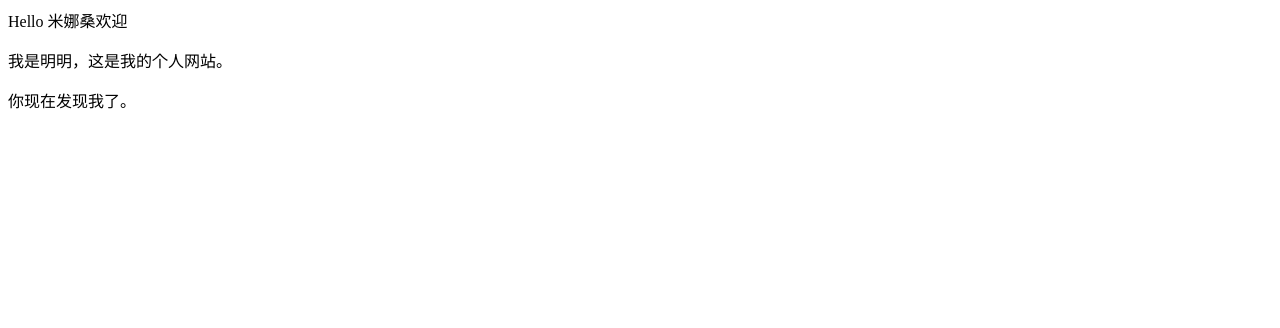
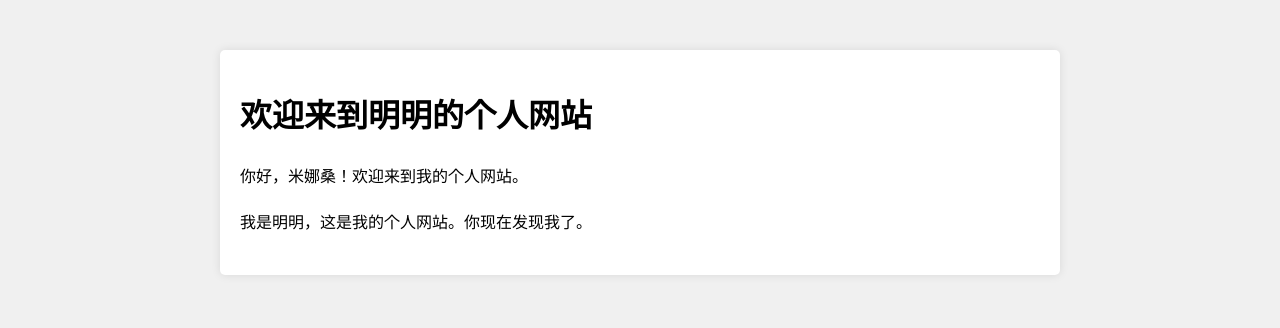
Before and after one commit to SiriusMing/siriusming.github.io, a plain HTML site: page index.html in a window 1280 px wide. Drawn offline with Linux system fonts and the light colour scheme.

Commit message:
Update index.html

```diff
--- a/index.html
+++ b/index.html
@@ -1,4 +1,39 @@
-<p>Hello 米娜桑欢迎</p>
-<p>我是明明，这是我的个人网站。 </p>
-<p>你现在发现我了。</p>
-<script type="text/javascript" src="https://cdn.jsdelivr.net/gh/Ukenn2112/UkennWeb@3.0/index/web.js"></script>
+<!DOCTYPE html>
+<html lang="en">
+<head>
+    <meta charset="UTF-8">
+    <meta name="viewport" content="width=device-width, initial-scale=1.0">
+    <title>明明的个人网站</title>
+    <style>
+        body {
+            font-family: Arial, sans-serif;
+            line-height: 1.6;
+            margin: 0;
+            padding: 0;
+            background-color: #f0f0f0;
+        }
+
+        .container {
+            max-width: 800px;
+            margin: 50px auto;
+            padding: 20px;
+            background-color: #fff;
+            box-shadow: 0 0 10px rgba(0, 0, 0, 0.1);
+            border-radius: 5px;
+        }
+
+        p {
+            margin: 20px 0;
+        }
+    </style>
+</head>
+<body>
+    <div class="container">
+        <h1>欢迎来到明明的个人网站</h1>
+        <p>你好，米娜桑！欢迎来到我的个人网站。</p>
+        <p>我是明明，这是我的个人网站。你现在发现我了。</p>
+    </div>
+
+    <script type="text/javascript" src="https://cdn.jsdelivr.net/gh/Ukenn2112/UkennWeb@3.0/index/web.js"></script>
+</body>
+</html>
```
